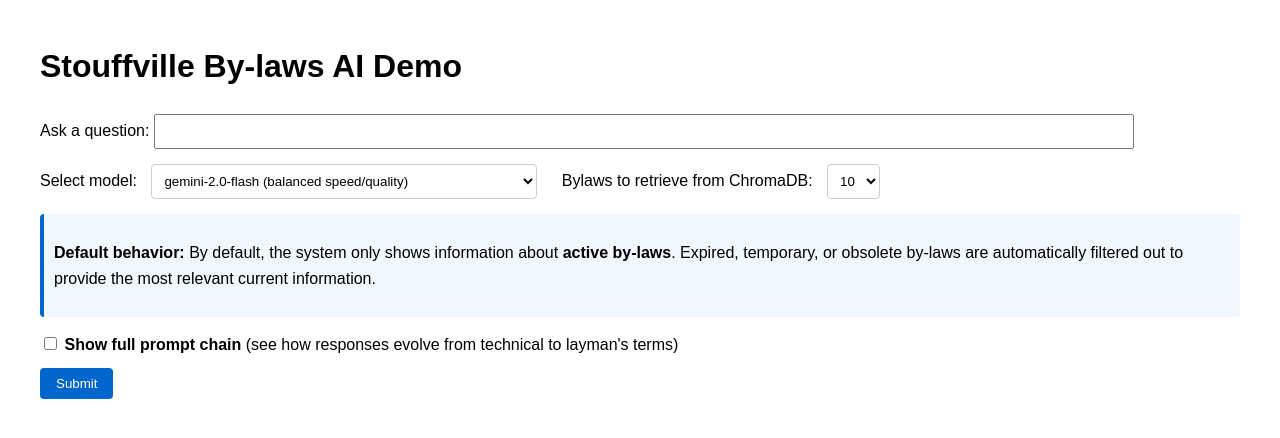
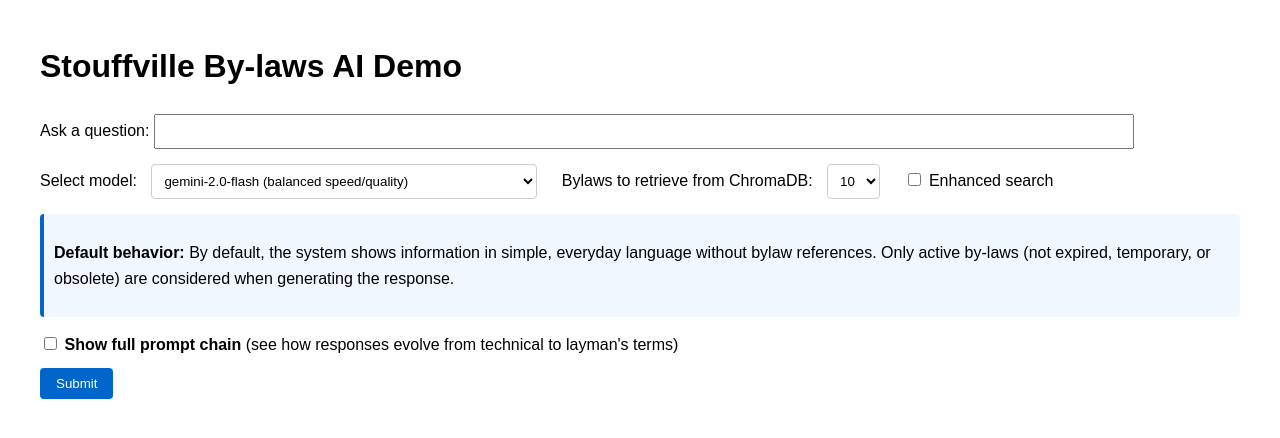
Before and after one commit to Cadence-GitHub/Stouffville-By-laws-AI, a Flask app: page /api/demo in a window 1280 px wide. Shown: the top 438 px of the page. Run offline with Flask 3, Linux system fonts and the light colour scheme.

Commit message:
Added Extended Search mode

```diff
--- a/backend/app.py
+++ b/backend/app.py
@@ -2,10 +2,11 @@ from flask import Flask, jsonify, request, render_template
 from flask_cors import CORS
 import os
 import json
+import time  # Add time module import
 from dotenv import load_dotenv
-from app.prompts import BYLAWS_PROMPT_TEMPLATE, FILTERED_BYLAWS_PROMPT_TEMPLATE
+from app.prompts import BYLAWS_PROMPT_TEMPLATE, FILTERED_BYLAWS_PROMPT_TEMPLATE, ENHANCED_SEARCH_PROMPT_TEMPLATE
 from app.chroma_retriever import ChromaDBRetriever  # Import the simplified ChromaDB retriever
-from app.gemini_handler import get_gemini_response, ALLOWED_MODELS  # Import the refactored Gemini handler
+from app.gemini_handler import get_gemini_response, transform_query_for_enhanced_search, ALLOWED_MODELS  # Import the refactored Gemini handler
 
 # Load API keys and environment variables from .env file
 load_dotenv()
@@ -48,7 +49,7 @@ def ask():
             return jsonify({"error": "ChromaDB collection does not exist"}), 500
 
         # Use ChromaDB to find relevant bylaws
-        relevant_bylaws = chroma_retriever.retrieve_relevant_bylaws(query, limit=10)
+        relevant_bylaws, retrieval_time = chroma_retriever.retrieve_relevant_bylaws(query, limit=10)
 
         # If no relevant bylaws found, return an error
         if not relevant_bylaws:
@@ -68,6 +69,7 @@ def ask():
         response["source"] = "ChromaDB"
         response["bylaw_numbers"] = bylaw_numbers
         response["model"] = model
+        response["retrieval_time"] = retrieval_time
 
         return jsonify(response)
 
@@ -82,39 +84,96 @@ def demo():
     - POST: Processes the query and displays the result
     """
     if request.method == 'POST':
+        request_start_time = time.time()  # Start timing entire request processing
+
         query = request.form.get('query', '')
         compare_mode = request.form.get('filter_expired', 'false') == 'true'
         side_by_side = request.form.get('side_by_side', 'false') == 'true'
         model = request.form.get('model', 'gemini-2.0-flash')
         # Get the bylaws limit parameter, default to 10 if not provided
         bylaws_limit = int(request.form.get('bylaws_limit', '10'))
+        # Check if enhanced search is enabled
+        enhanced_search = request.form.get('enhanced_search', 'false') == 'true'
+
+        print(f"Request params processing: {time.time() - request_start_time:.2f}s")
 
         if query:
             # Try to use ChromaDB to find relevant bylaws
             try:
                 # Check if ChromaDB collection exists
-                if not chroma_retriever.collection_exists():
+                time_checkpoint = time.time()
+                collection_exists = chroma_retriever.collection_exists()
+                print(f"Collection existence check: {time.time() - time_checkpoint:.2f}s")
+
+                if not collection_exists:
                     error_message = "Error: ChromaDB collection does not exist"
                     return render_template('demo.html', question=query, answer=error_message, model=model)
 
-                # Track time for retrieving bylaws
-                import time
-                start_retrieval_time = time.time()
+                # Initialize relevant_bylaws list
+                relevant_bylaws = []
 
-                # Use ChromaDB to find relevant bylaws
-                relevant_bylaws = chroma_retriever.retrieve_relevant_bylaws(query, limit=bylaws_limit)
+                # If enhanced search is enabled, perform two searches and combine results
+                if enhanced_search:
+                    # Transform user query into legal language using the Gemini handler
+                    transformed_query, transform_time = transform_query_for_enhanced_search(query, model)
 
-                # Calculate retrieval time
-                retrieval_time = time.time() - start_retrieval_time
+                    # First search with original query
+                    original_results, original_time = chroma_retriever.retrieve_relevant_bylaws(query, limit=bylaws_limit)
+
+                    # Second search with transformed query - always use 10 documents
+                    transformed_results, transformed_time = chroma_retriever.retrieve_relevant_bylaws(transformed_query, limit=10)
+
+                    # Total retrieval time is the sum of both searches
+                    retrieval_time = original_time + transformed_time
+
+                    # Time the result combination process
+                    time_checkpoint = time.time()
+
+                    # Combine results and remove duplicates based on bylawNumber
+                    seen_bylaws = set()
+                    combined_results = []
+                    original_bylaw_ids = set()
+
+                    # First add ALL original results
+                    for bylaw in original_results:
+                        bylaw_id = bylaw.get("bylawNumber", "Unknown")
+                        seen_bylaws.add(bylaw_id)
+                        original_bylaw_ids.add(bylaw_id)
+                        combined_results.append(bylaw)
+
+                    # Then add only NEW transformed results that aren't duplicates
+                    for bylaw in transformed_results:
+                        bylaw_id = bylaw.get("bylawNumber", "Unknown")
+                        if bylaw_id not in seen_bylaws:
+                            seen_bylaws.add(bylaw_id)
+                            combined_results.append(bylaw)
+
+                    # Calculate results combination time
+                    result_combination_time = time.time() - time_checkpoint
+                    print(f"Results combination time: {result_combination_time:.2f}s")
+
+                    # Use the combined results
+                    relevant_bylaws = combined_results
+                else:
+                    # Standard search - just use the original query
+                    transform_time = 0  # No transform time for standard search
+                    original_time = 0  # Initialize for consistent timing display later
+                    transformed_time = 0  # Initialize for consistent timing display later
+                    relevant_bylaws, retrieval_time = chroma_retriever.retrieve_relevant_bylaws(query, limit=bylaws_limit)
 
                 # If no relevant bylaws found, return an error
                 if not relevant_bylaws:
                     error_message = f"Error: No relevant bylaws found for query: {query}"
                     return render_template('demo.html', question=query, answer=error_message, model=model)
 
+                # Time the bylaw numbers extraction
+                time_checkpoint = time.time()
+
                 # Extract bylaw numbers for display
                 bylaw_numbers = [bylaw.get("bylawNumber", "Unknown") for bylaw in relevant_bylaws]
                 bylaw_numbers_str = ", ".join(bylaw_numbers)
+
+                print(f"Bylaw numbers extraction: {time.time() - time_checkpoint:.2f}s")
 
                 # Track time for generating responses
                 start_prompt_time = time.time()
@@ -122,26 +181,65 @@ def demo():
                 # Get Gemini response using the relevant bylaws
                 response = get_gemini_response(query, relevant_bylaws, model)
 
+                # Calculate total time for generating responses
+                end_prompt_time = time.time()
+                prompt_time = end_prompt_time - start_prompt_time
+
+                print(f"Total Gemini prompt time: {prompt_time:.2f}s")
+
+                # Time the timing info and footer creation
+                time_checkpoint = time.time()
+
                 # Only use prompt timings if available in the response
                 timing_info = ""
                 if 'timings' in response:
                     first_prompt_time = response['timings'].get('first_prompt', 0)
                     second_prompt_time = response['timings'].get('second_prompt', 0)
                     third_prompt_time = response['timings'].get('third_prompt', 0)
-                    timing_info = f"Timings: Retrieval: {retrieval_time:.2f}s, First prompt: {first_prompt_time:.2f}s, Second prompt: {second_prompt_time:.2f}s, Third prompt: {third_prompt_time:.2f}s"
+
+                    # Calculate total pre-render processing time
+                    pre_render_time = time.time() - request_start_time
+
+                    # Include transform time in enhanced search mode
+                    if enhanced_search:
+                        timing_info = f"Timings: Transform: {transform_time:.2f}s, Original retrieval: {original_time:.2f}s, Enhanced retrieval: {transformed_time:.2f}s, First prompt: {first_prompt_time:.2f}s, Second prompt: {second_prompt_time:.2f}s, Third prompt: {third_prompt_time:.2f}s, Pre-render processing: {pre_render_time:.2f}s"
+                    else:
+                        timing_info = f"Timings: Retrieval: {retrieval_time:.2f}s, First prompt: {first_prompt_time:.2f}s, Second prompt: {second_prompt_time:.2f}s, Third prompt: {third_prompt_time:.2f}s, Pre-render processing: {pre_render_time:.2f}s"
                 else:
-                    # If no detailed timings available, only show retrieval time
-                    timing_info = f"Timings: Retrieval: {retrieval_time:.2f}s"
+                    # Calculate total pre-render processing time
+                    pre_render_time = time.time() - request_start_time
+
+                    # If no detailed timings available, only show retrieval time (and transform time if applicable)
+                    if enhanced_search:
+                        timing_info = f"Timings: Transform: {transform_time:.2f}s, Original retrieval: {original_time:.2f}s, Enhanced retrieval: {transformed_time:.2f}s, Pre-render processing: {pre_render_time:.2f}s"
+                    else:
+                        timing_info = f"Timings: Retrieval: {retrieval_time:.2f}s, Pre-render processing: {pre_render_time:.2f}s"
 
                 if 'error' in response:
                     answer = f"Error: {response['error']}"
+                    print(f"Timing info creation: {time.time() - time_checkpoint:.2f}s")
                     return render_template('demo.html', question=query, answer=answer, model=model)
                 else:
                     # Prepare the responses with source information
                     source_info = "Source: ChromaDB vector search (using Voyage AI embeddings)"
                     bylaw_info = f"Retrieved By-laws: {bylaw_numbers_str}"
                     model_info = f"Model: {model}"
-                    footer = f"<hr><small><i>{source_info}<br>{bylaw_info}<br>{model_info}<br>{timing_info}</i></small>"
+                    enhanced_info = ""
+                    if enhanced_search:
+                        # Identify which bylaws came from the enhanced search
+                        enhanced_bylaw_ids = []
+                        for bylaw_id in bylaw_numbers:
+                            if bylaw_id not in original_bylaw_ids:
+                                enhanced_bylaw_ids.append(bylaw_id)
+
+                        enhanced_bylaws_str = ", ".join(enhanced_bylaw_ids) if enhanced_bylaw_ids else "None"
+                        enhanced_info = f"<br>Bylaws found by Enhanced Search: {enhanced_bylaws_str}"
+                    footer = f"<hr><small><i>{source_info}<br>{bylaw_info}{enhanced_info}<br>{model_info}<br>{timing_info}</i></small>"
+
+                    print(f"Timing info and footer creation: {time.time() - time_checkpoint:.2f}s")
+
+                    # Time the template rendering
+                    render_start_time = time.time()
 
                     if compare_mode:
                         # When comparing, provide both answers with the footer
@@ -149,7 +247,7 @@ def demo():
                         filtered_answer = response.get('filtered_answer', 'Error: No response') + footer
                         laymans_answer = response.get('laymans_answer', 'Error: No response') + footer
 
-                        return render_template(
+                        template = render_template(
                             'demo.html',
                             question=query,
                             full_answer=full_answer,
@@ -158,28 +256,35 @@ def demo():
                             compare_mode=compare_mode,
                             side_by_side=side_by_side,
                             model=model,
-                            bylaws_limit=bylaws_limit
+                            bylaws_limit=bylaws_limit,
+                            enhanced_search=enhanced_search
                         )
                     else:
-                        # Default is to show only the filtered answer (without expired bylaws)
-                        answer_text = response.get('filtered_answer', 'Error: No response')
+                        # Default is to show only the layman's answer
+                        answer_text = response.get('laymans_answer', 'Error: No response')
                         answer = f"{answer_text}{footer}"
 
-                        return render_template(
+                        template = render_template(
                             'demo.html',
                             question=query,
                             answer=answer,
                             compare_mode=compare_mode,
                             side_by_side=side_by_side,
                             model=model,
-                            bylaws_limit=bylaws_limit
+                            bylaws_limit=bylaws_limit,
+                            enhanced_search=enhanced_search
                         )
+
+                    render_time = time.time() - render_start_time
+                    print(f"Template rendering time: {render_time:.2f}s")
+
+                    return template
 
             except Exception as e:
                 error_message = f"Error: ChromaDB retrieval failed: {str(e)}"
                 return render_template('demo.html', question=query, answer=error_message, model=model)
 
-    return render_template('demo.html', compare_mode=False, side_by_side=False, model="gemini-2.0-flash", bylaws_limit=10)
+    return render_template('demo.html', compare_mode=False, side_by_side=False, model="gemini-2.0-flash", bylaws_limit=10, enhanced_search=False)
 
 if __name__ == '__main__':
     # Run in debug mode for development
--- a/backend/app/templates/demo.html
+++ b/backend/app/templates/demo.html
@@ -91,10 +91,15 @@
                 <option value="15" {% if bylaws_limit == 15 %}selected{% endif %}>15</option>
                 <option value="20" {% if bylaws_limit == 20 %}selected{% endif %}>20</option>
             </select>
+
+            <span style="margin-left: 20px;">
+                <input type="checkbox" id="enhanced_search" name="enhanced_search" value="true" {% if enhanced_search %}checked{% endif %} onchange="updateBylawsLimitOptions()">
+                <label for="enhanced_search">Enhanced search</label>
+            </span>
         </div>
 
         <div class="info-box" style="margin: 15px 0; padding: 10px; background-color: #f0f7ff; border-left: 4px solid #0066cc; border-radius: 4px;">
-            <p><strong>Default behavior:</strong> By default, the system only shows information about <strong>active by-laws</strong>. Expired, temporary, or obsolete by-laws are automatically filtered out to provide the most relevant current information.</p>
+            <p><strong>Default behavior:</strong> By default, the system shows information in simple, everyday language without bylaw references. Only active by-laws (not expired, temporary, or obsolete) are considered when generating the response.</p>
         </div>
 
         <div class="checkbox-container">
@@ -134,7 +139,7 @@
         </div>
         {% else %}
         <div class="answer-container">
-            <h3>Answer (showing only active by-laws)</h3>
+            <h3>Answer (in layman's terms)</h3>
             <div>{{ answer | safe }}</div>
         </div>
         {% endif %}
@@ -157,8 +162,25 @@
             }
         }
 
+        function updateBylawsLimitOptions() {
+            var enhancedSearch = document.getElementById('enhanced_search');
+            var bylawsLimit = document.getElementById('bylaws_limit');
+            var options = bylawsLimit.options;
+
+            for (var i = 0; i < options.length; i++) {
+                var value = options[i].value;
+                if (enhancedSearch.checked) {
+                    var enhancedValue = parseInt(value) + 10;
+                    options[i].text = value + "-" + enhancedValue;
+                } else {
+                    options[i].text = value;
+                }
+            }
+        }
+
         // Initialize on page load
         toggleComparisonOption();
+        updateBylawsLimitOptions();
     </script>
 </body>
 </html>
```
Also changed, not shown: backend/app/chroma_retriever.py (+11 -4 lines), backend/app/gemini_handler.py (+79 -37 lines), backend/app/prompts.py (+27 -0 lines).
